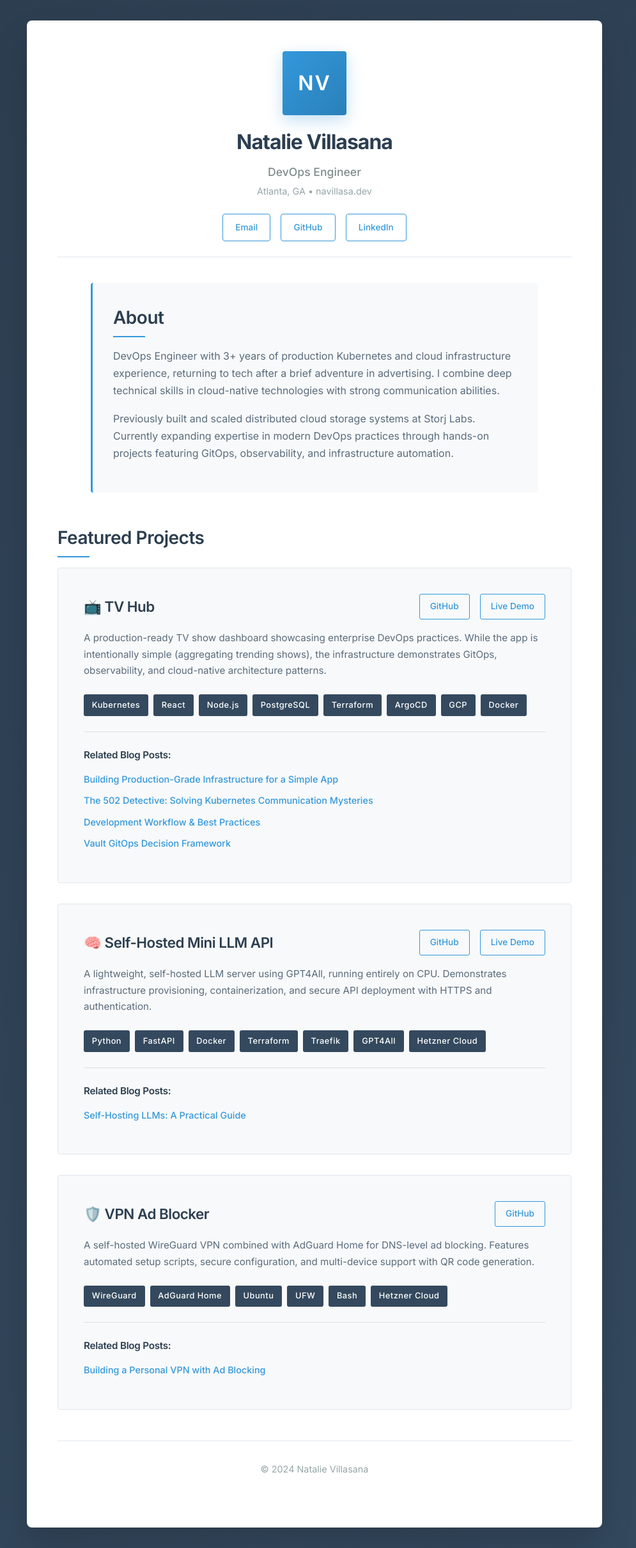
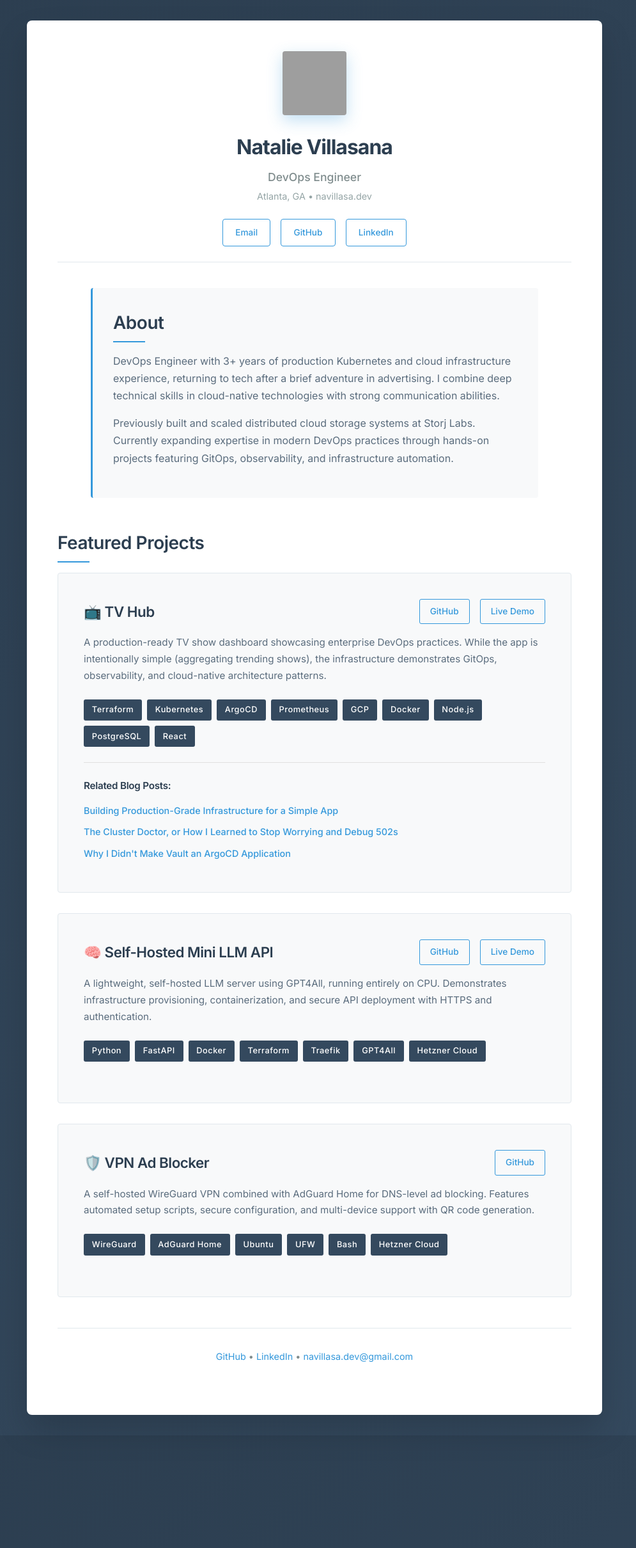
Before and after one commit to navillasa/navillasa.github.io, a Jekyll site: the page built from index.md, in a window 1280 px wide. Shown: the whole page at 64% size, without its empty margins (148-1143 px from the left). Built offline with Jekyll 4.4.1, drawn with Linux system fonts in a browser that asks for light colours; after the commit the page ends 2243 px from its top, so only the background shows below that; grey boxes are pictures that could not be loaded.

Commit message:
Add photo, other aesthetic updates

```diff
--- a/assets/css/main.scss
+++ b/assets/css/main.scss
@@ -47,6 +47,14 @@ body {
 
 .profile-picture {
     flex-shrink: 0;
+}
+
+.profile-image {
+    width: 100px;
+    height: 100px;
+    border-radius: 4px;
+    object-fit: cover;
+    box-shadow: 0 8px 24px rgba(52, 152, 219, 0.3);
 }
 
 .profile-placeholder {
@@ -285,6 +293,21 @@ body {
     border-top: 1px solid #e1e8ed;
     color: #95a5a6;
     font-size: 0.9rem;
+}
+
+.footer-links {
+    color: #7f8c8d;
+}
+
+.footer-links a {
+    color: #3498db;
+    text-decoration: none;
+    transition: color 0.3s ease;
+}
+
+.footer-links a:hover {
+    color: #2980b9;
+    text-decoration: underline;
 }
 
 /* Blog Styles */
@@ -538,7 +561,7 @@ body {
         gap: 0.75rem;
     }
 
-    .profile-placeholder {
+    .profile-image, .profile-placeholder {
         width: 100px;
         height: 100px;
     }
--- a/index.md
+++ b/index.md
@@ -9,10 +9,7 @@ title: "DevOps Engineer"
         <div class="header-content">
             <div class="profile-section">
                 <div class="profile-picture">
-                    <!-- Profile picture placeholder - replace with actual image -->
-                    <div class="profile-placeholder">
-                        <span class="profile-initials">NV</span>
-                    </div>
+                    <img src="{{ '/assets/images/squarephoto.jpg' | relative_url }}" alt="Natalie Villasana" class="profile-image">
                 </div>
                 <div class="profile-info">
                     <h1 class="name">{{ site.author.name }}</h1>
@@ -56,22 +53,22 @@ title: "DevOps Engineer"
                 A production-ready TV show dashboard showcasing enterprise DevOps practices. While the app is intentionally simple (aggregating trending shows), the infrastructure demonstrates GitOps, observability, and cloud-native architecture patterns.
             </p>
             <div class="tech-stack">
+                <span class="tech-tag">Terraform</span>
                 <span class="tech-tag">Kubernetes</span>
-                <span class="tech-tag">React</span>
+                <span class="tech-tag">ArgoCD</span>
+                <span class="tech-tag">Prometheus</span>
+                <span class="tech-tag">GCP</span>
+                <span class="tech-tag">Docker</span>
                 <span class="tech-tag">Node.js</span>
                 <span class="tech-tag">PostgreSQL</span>
-                <span class="tech-tag">Terraform</span>
-                <span class="tech-tag">ArgoCD</span>
-                <span class="tech-tag">GCP</span>
-                <span class="tech-tag">Docker</span>
+                <span class="tech-tag">React</span>
             </div>
             <div class="blog-posts">
                 <h4 class="blog-section-title">Related Blog Posts:</h4>
                 <ul class="blog-list">
                     <li><a href="{{ '/blog/tv-hub-project-overview/' | relative_url }}" class="blog-link">Building Production-Grade Infrastructure for a Simple App</a></li>
-                    <li><a href="{{ '/blog/debugging-502-errors/' | relative_url }}" class="blog-link">The 502 Detective: Solving Kubernetes Communication Mysteries</a></li>
-                    <li><a href="{{ '/blog/development-workflow/' | relative_url }}" class="blog-link">Development Workflow & Best Practices</a></li>
-                    <li><a href="{{ '/blog/vault-gitops-decision/' | relative_url }}" class="blog-link">Vault GitOps Decision Framework</a></li>
+                    <li><a href="{{ '/blog/debugging-502-errors/' | relative_url }}" class="blog-link">The Cluster Doctor, or How I Learned to Stop Worrying and Debug 502s</a></li>
+                    <li><a href="{{ '/blog/vault-gitops/' | relative_url }}" class="blog-link">Why I Didn't Make Vault an ArgoCD Application</a></li>
                 </ul>
             </div>
         </div>
@@ -97,12 +94,7 @@ title: "DevOps Engineer"
                 <span class="tech-tag">GPT4All</span>
                 <span class="tech-tag">Hetzner Cloud</span>
             </div>
-            <div class="blog-posts">
-                <h4 class="blog-section-title">Related Blog Posts:</h4>
-                <ul class="blog-list">
-                    <li><a href="{{ '/blog/self-hosting-llms/' | relative_url }}" class="blog-link">Self-Hosting LLMs: A Practical Guide</a></li>
-                </ul>
-            </div>
+
         </div>
 
         <!-- VPN Ad Blocker Project -->
@@ -124,17 +116,16 @@ title: "DevOps Engineer"
                 <span class="tech-tag">Bash</span>
                 <span class="tech-tag">Hetzner Cloud</span>
             </div>
-            <div class="blog-posts">
-                <h4 class="blog-section-title">Related Blog Posts:</h4>
-                <ul class="blog-list">
-                    <li><a href="{{ '/blog/vpn-ad-blocker/' | relative_url }}" class="blog-link">Building a Personal VPN with Ad Blocking</a></li>
-                </ul>
-            </div>
+
         </div>
     </section>
 
     <!-- Footer -->
     <footer class="footer">
-        <p>&copy; 2024 {{ site.author.name }}</p>
+        <div class="footer-links">
+            <a href="https://github.com/{{ site.author.github }}" target="_blank">GitHub</a> •
+            <a href="https://www.linkedin.com/in/{{ site.author.linkedin }}/" target="_blank">LinkedIn</a> •
+            <a href="mailto:{{ site.author.email }}">{{ site.author.email }}</a>
+        </div>
     </footer>
 </div>
```
Also changed, not shown: _posts/2025-08-18-debugging-502-errors.md (+1 -1 lines), _posts/2025-08-19-tv-hub-project-overview.md (renamed from _posts/2025-08-19-tv-hub-project.md), 10 other files.
